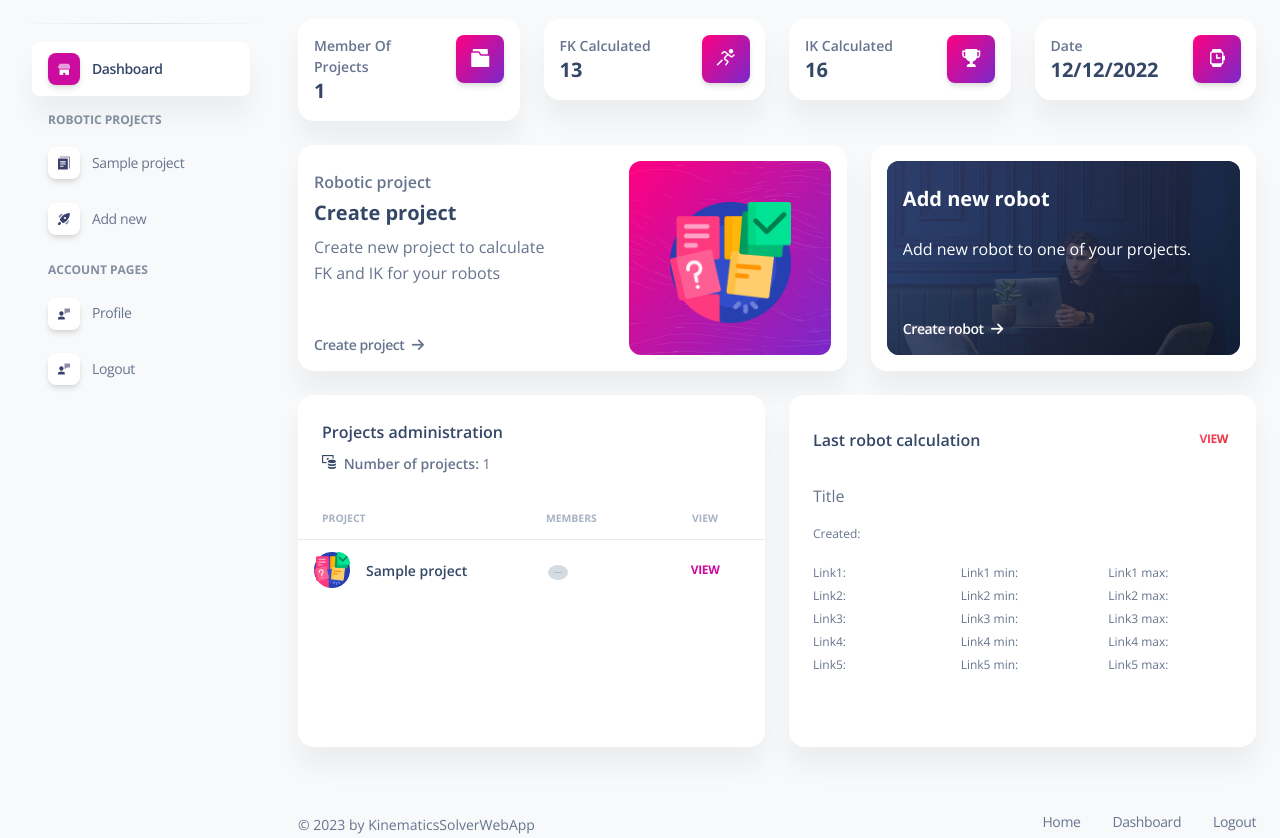
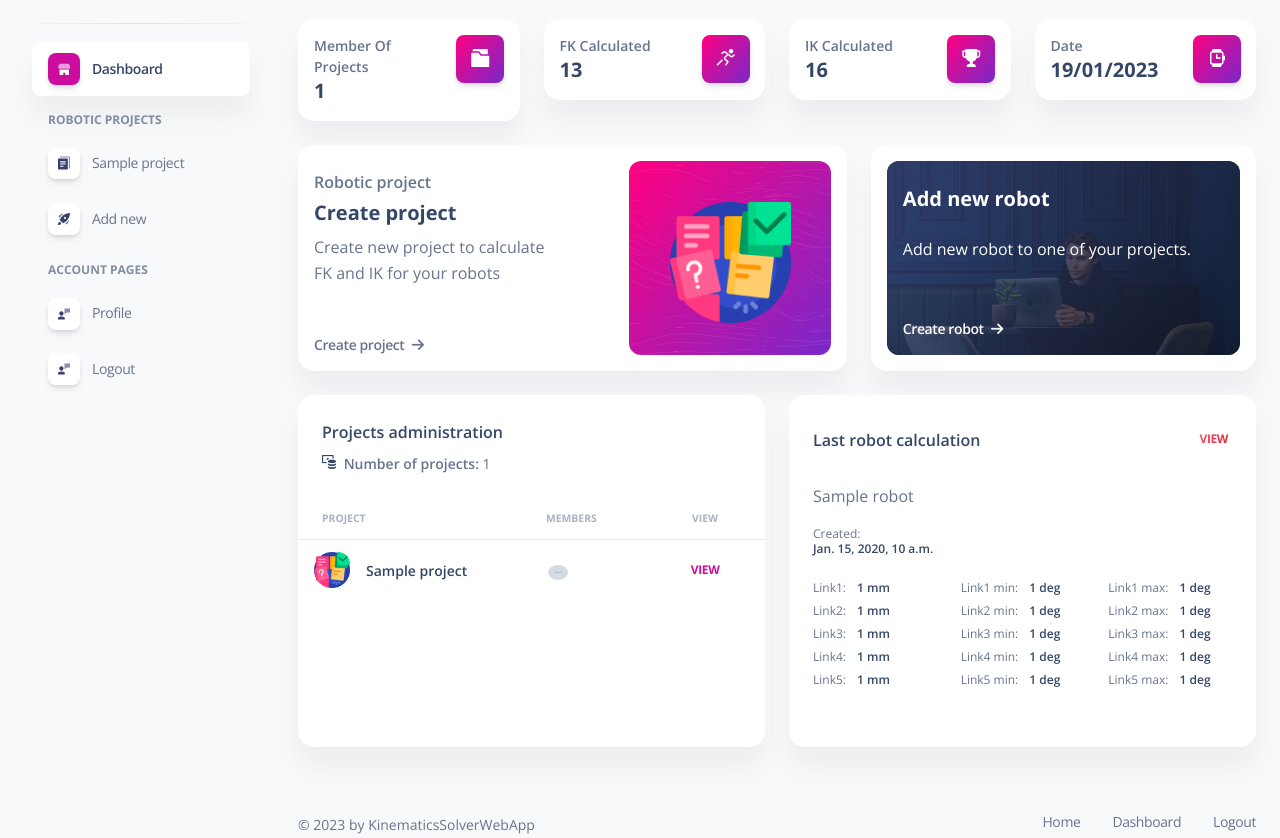
Before and after one commit to Szezi/KinematicsSolverWebApp, a Django app: page /robot/dashboard in a window 1280 px wide. Shown: the part 71-909 px from the top of the page. Run offline with Django 4.2, Linux system fonts and the light colour scheme; a user stored in the database is signed in; tables that the repository leaves empty hold one stand-in row (values such as "Sample post"); grey boxes marked "Sample" are stand-in pictures; some libraries are stand-ins or nearby versions.

Commit message:
fix: display filtered data

```diff
--- a/robot/templates/robot/dashboard.html
+++ b/robot/templates/robot/dashboard.html
@@ -75,7 +75,7 @@
                   <div class="numbers">
                     <p class="text-sm mb-0 text-capitalize font-weight-bold">Date</p>
                     <h5 class="font-weight-bolder mb-0">
-                      12/12/2022
+                      {% now "d/m/Y" %}
                     </h5>
                   </div>
                 </div>
@@ -176,7 +176,7 @@
                               <div class="avatar-group mt-2">
                                 {% for member in project.members.all %}
                                   <a href="{% url 'profile-info' member.id%}" class="avatar avatar-xs rounded-circle" data-bs-toggle="tooltip" data-bs-placement="bottom" title="{{member}}">
-                                    <img src="{{member.avatar.url}}" alt="{{project.name}}">
+                                    <img src="{{member.avatar.url}}" alt="{{member}}">
                                   </a>
                                 {% endfor %}
                               </div>
@@ -196,13 +196,15 @@
         </div>
         <div class="col-lg-6 col-md-6 mb-md-0 mb-4">
           <div class="card" style="min-height: 22rem;">
+            {% if robot_last %}
+              {% for robot in robot_last %}
                   <div class="card-header pb-0">
                     <div class="row">
                       <div class="col-md-8 d-flex align-items-center">
                         <h6 class="mb-0">Last robot calculation</h6>
                       </div>
                       <div class="col-md-4 text-end">
-                          <a class="btn btn-link text-danger text-gradient px-1 mb-0" href="">View</a>
+                          <a class="btn btn-link text-danger text-gradient px-1 mb-0" href="{% url 'robot-detail' robot.id%}">View</a>
                         </div>
                     </div>
                   </div>
@@ -210,13 +212,13 @@
                     <div class="container">
                       <div class="row mb-3">
                         <div class="col">
-                          <span>Title</span>
+                          <span>{{robot.name}}</span>
                         </div>
                       </div>
                       <div class="row mb-3">
                         <div class="col">
                           <li class="list-group">
-                              <span class="mb-2 text-xs">Created: <span class="text-dark font-weight-bold ms-sm-2"></br>{{task.task.created}}</span></span>
+                              <span class="mb-2 text-xs">Created: <span class="text-dark font-weight-bold ms-sm-2"></br>{{robot.created}}</span></span>
 
                          </li>
                         </div>
@@ -224,34 +226,36 @@
                       <div class="row mb-3">
                         <div class="col-4">
                          <li class="list-group">
-                              <span class="mb-2 text-xs">Link1: <span class="text-dark font-weight-bold ms-sm-2"></br>{{task.task.get_state_display}}</span></span>
-                              <span class="mb-2 text-xs">Link2: <span class="text-dark ms-sm-2 font-weight-bold"></br>{{task.task.description}}</span></span>
-                              <span class="mb-2 text-xs">Link3: <span class="text-dark font-weight-bold ms-sm-2"></br>{{task.task.notes}}</span></span>
-                              <span class="mb-2 text-xs">Link4: <span class="text-dark font-weight-bold ms-sm-2"></br>{{task.task.notes}}</span></span>
-                              <span class="mb-2 text-xs">Link5: <span class="text-dark font-weight-bold ms-sm-2"></br>{{task.task.notes}}</span></span>
+                              <span class="mb-2 text-xs">Link1: <span class="text-dark font-weight-bold ms-sm-2">{{robot.link1}} mm</span></span>
+                              <span class="mb-2 text-xs">Link2: <span class="text-dark ms-sm-2 font-weight-bold">{{robot.link2}} mm</span></span>
+                              <span class="mb-2 text-xs">Link3: <span class="text-dark font-weight-bold ms-sm-2">{{robot.link3}} mm</span></span>
+                              <span class="mb-2 text-xs">Link4: <span class="text-dark font-weight-bold ms-sm-2">{{robot.link4}} mm</span></span>
+                              <span class="mb-2 text-xs">Link5: <span class="text-dark font-weight-bold ms-sm-2">{{robot.link5}} mm</span></span>
                          </li>
                         </div>
                         <div class="col-4">
                          <li class="list-group">
-                              <span class="mb-2 text-xs">Link1 min: <span class="text-dark font-weight-bold ms-sm-2"></br>{{task.task.get_state_display}}</span></span>
-                              <span class="mb-2 text-xs">Link2 min: <span class="text-dark ms-sm-2 font-weight-bold"></br>{{task.task.description}}</span></span>
-                              <span class="mb-2 text-xs">Link3 min: <span class="text-dark font-weight-bold ms-sm-2"></br>{{task.task.notes}}</span></span>
-                              <span class="mb-2 text-xs">Link4 min: <span class="text-dark font-weight-bold ms-sm-2"></br>{{task.task.notes}}</span></span>
-                              <span class="mb-2 text-xs">Link5 min: <span class="text-dark font-weight-bold ms-sm-2"></br>{{task.task.notes}}</span></span>
+                              <span class="mb-2 text-xs">Link1 min: <span class="text-dark font-weight-bold ms-sm-2">{{robot.link1_min}} deg</span></span>
+                              <span class="mb-2 text-xs">Link2 min: <span class="text-dark ms-sm-2 font-weight-bold">{{robot.link2_min}} deg</span></span>
+                              <span class="mb-2 text-xs">Link3 min: <span class="text-dark font-weight-bold ms-sm-2">{{robot.link3_min}} deg</span></span>
+                              <span class="mb-2 text-xs">Link4 min: <span class="text-dark font-weight-bold ms-sm-2">{{robot.link4_min}} deg</span></span>
+                              <span class="mb-2 text-xs">Link5 min: <span class="text-dark font-weight-bold ms-sm-2">{{robot.link5_min}} deg</span></span>
                          </li>
                         </div>
                         <div class="col-4">
                          <li class="list-group">
-                              <span class="mb-2 text-xs">Link1 max: <span class="text-dark font-weight-bold ms-sm-2"></br>{{task.task.get_state_display}}</span></span>
-                              <span class="mb-2 text-xs">Link2 max: <span class="text-dark ms-sm-2 font-weight-bold"></br>{{task.task.description}}</span></span>
-                              <span class="mb-2 text-xs">Link3 max: <span class="text-dark font-weight-bold ms-sm-2"></br>{{task.task.notes}}</span></span>
-                              <span class="mb-2 text-xs">Link4 max: <span class="text-dark font-weight-bold ms-sm-2"></br>{{task.task.notes}}</span></span>
-                              <span class="mb-2 text-xs">Link5 max: <span class="text-dark font-weight-bold ms-sm-2"></br>{{task.task.notes}}</span></span>
+                              <span class="mb-2 text-xs">Link1 max: <span class="text-dark font-weight-bold ms-sm-2">{{robot.link1_max}} deg</span></span>
+                              <span class="mb-2 text-xs">Link2 max: <span class="text-dark ms-sm-2 font-weight-bold">{{robot.link2_max}} deg</span></span>
+                              <span class="mb-2 text-xs">Link3 max: <span class="text-dark font-weight-bold ms-sm-2">{{robot.link3_max}} deg</span></span>
+                              <span class="mb-2 text-xs">Link4 max: <span class="text-dark font-weight-bold ms-sm-2">{{robot.link4_max}} deg</span></span>
+                              <span class="mb-2 text-xs">Link5 max: <span class="text-dark font-weight-bold ms-sm-2">{{robot.link5_max}} deg</span></span>
                          </li>
                         </div>
                       </div>
                     </div>
                   </div>
+              {% endfor %}
+            {% endif %}
           </div>
         </div>
       </div>
```
Also changed, not shown: robot/templates/robot/project_detail.html (+5 -2 lines).
